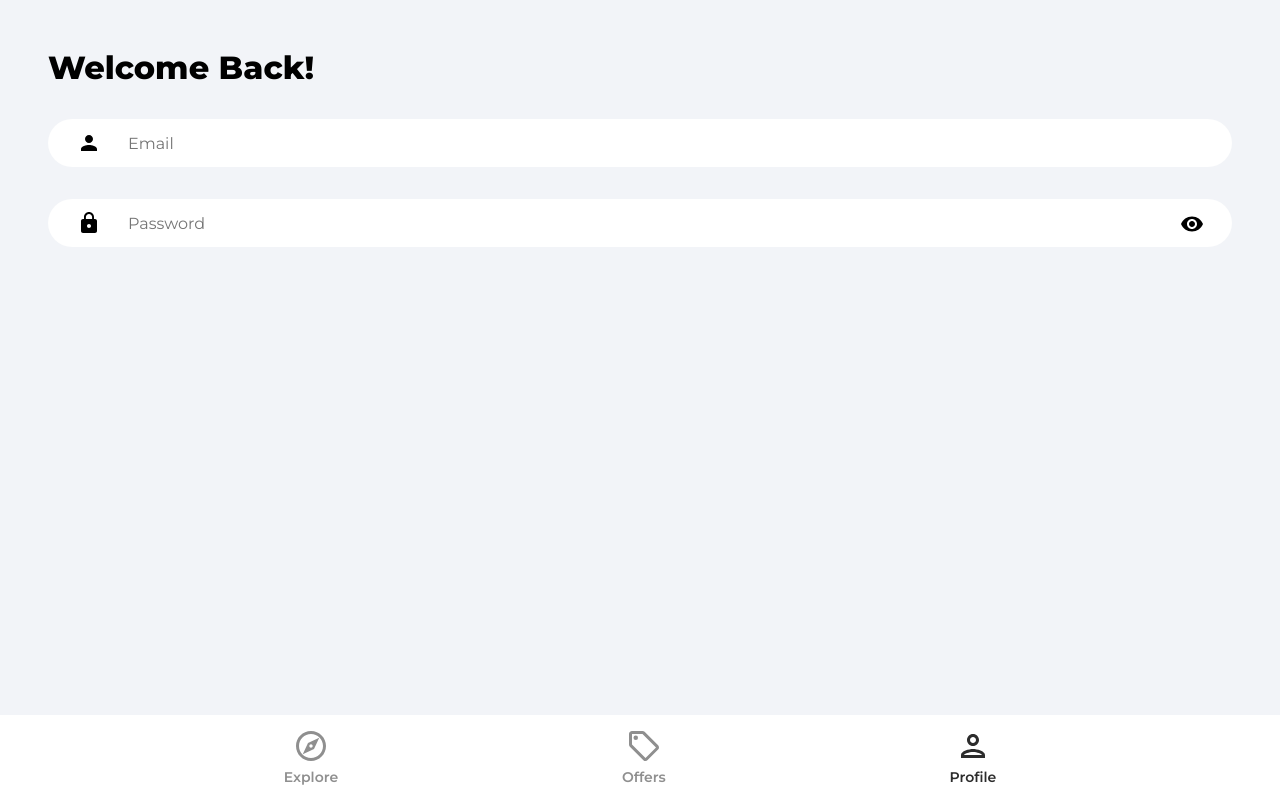
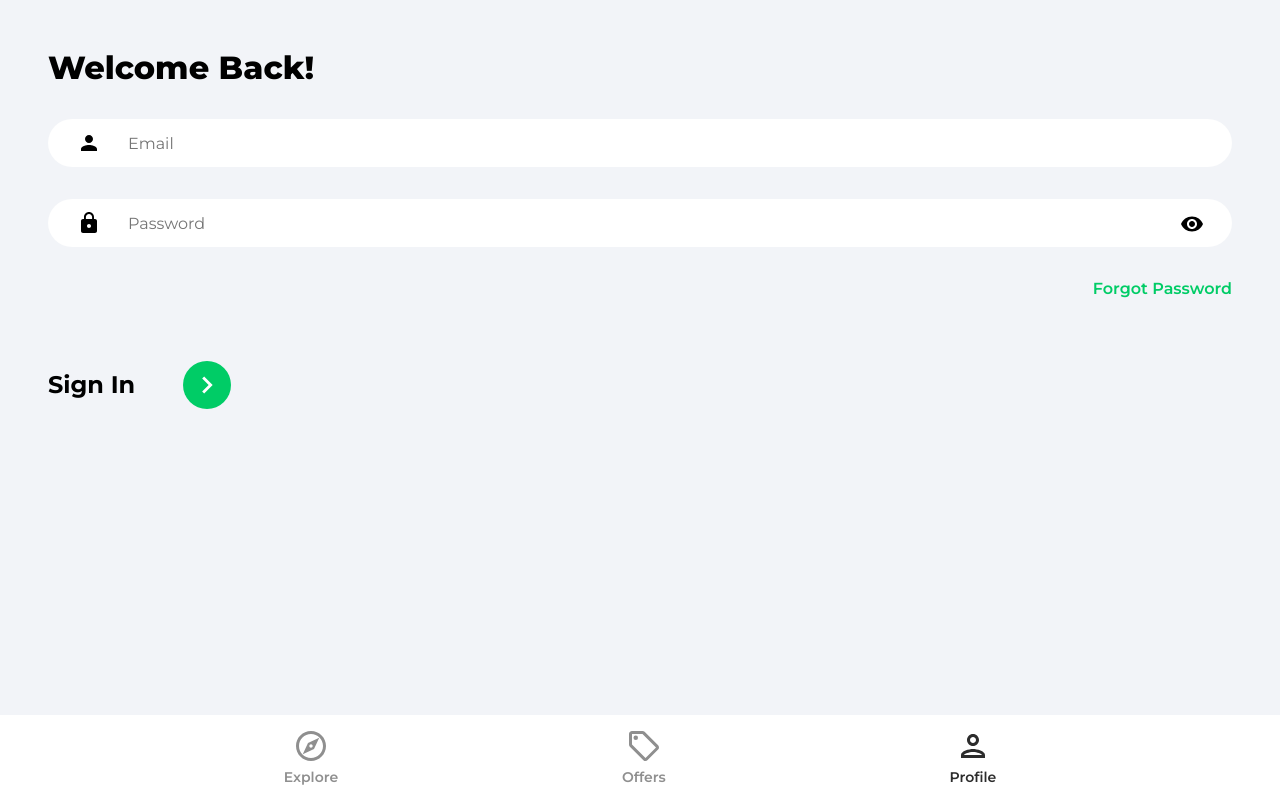
Before and after one commit to graceupongraceemi/house-marketplace-app-with-react, a React (Create React App) app: page /profile in a window 1280 px wide. Built offline with nearby package versions, Linux system fonts and the light colour scheme.

Commit message:
added Forgot Password link and signin bar and button to SignIn page

```diff
--- a/src/pages/SignIn.jsx
+++ b/src/pages/SignIn.jsx
@@ -54,7 +54,20 @@ function SignIn() {
               onClick={() => setShowPassword((prevState) => !prevState)}
             />
           </div>
+
+          <Link to='/forgot-password' className='forgotPasswordLink'>
+            Forgot Password
+          </Link>
+
+          <div className='signInBar'>
+            <p className='signInText'>Sign In</p>
+            <button className='signInButton'>
+              <ArrowRightIcon fill='#ffffff' width='34px' height='34px' />
+            </button>
+          </div>
         </form>
+
+        {/* Google OAuth component */}
       </div>
     </>
   );
```
